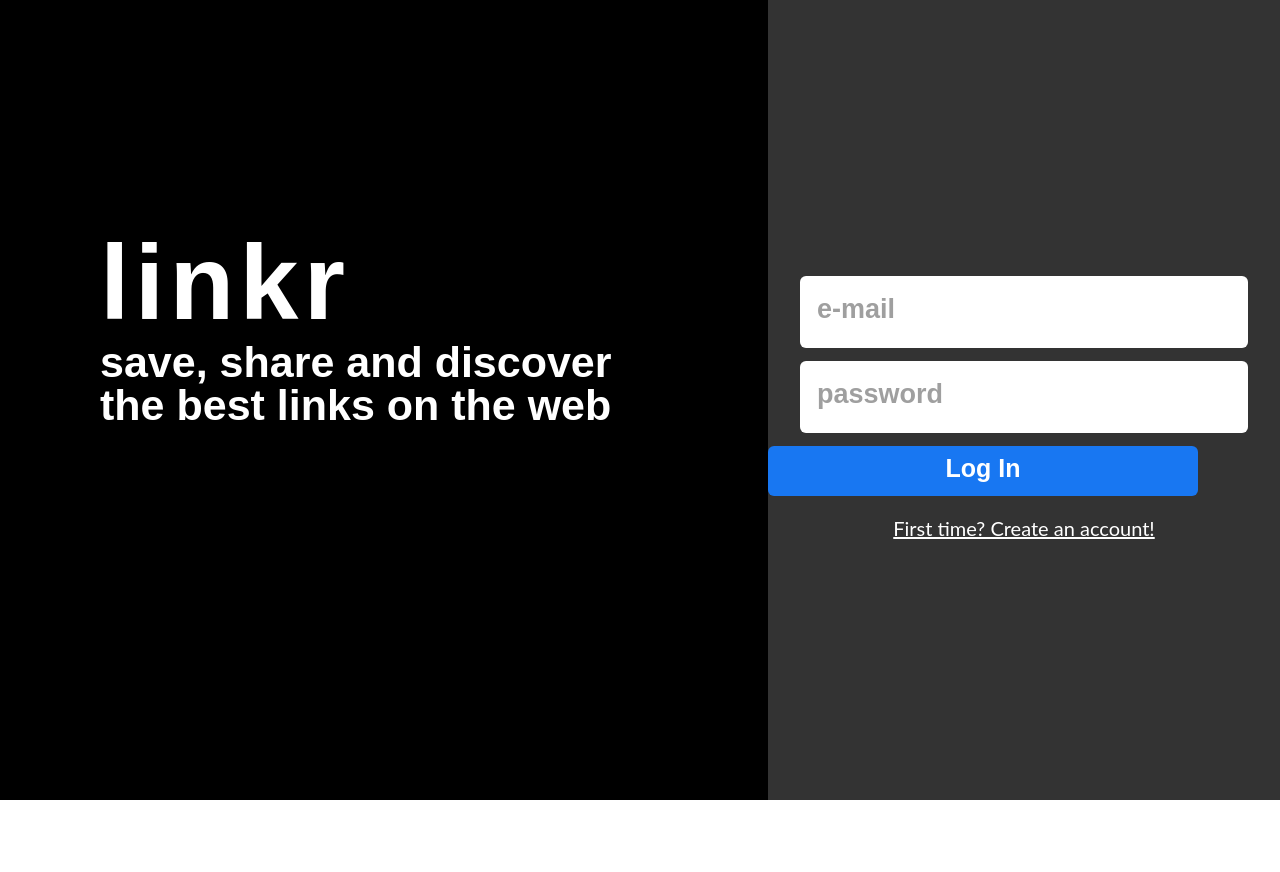
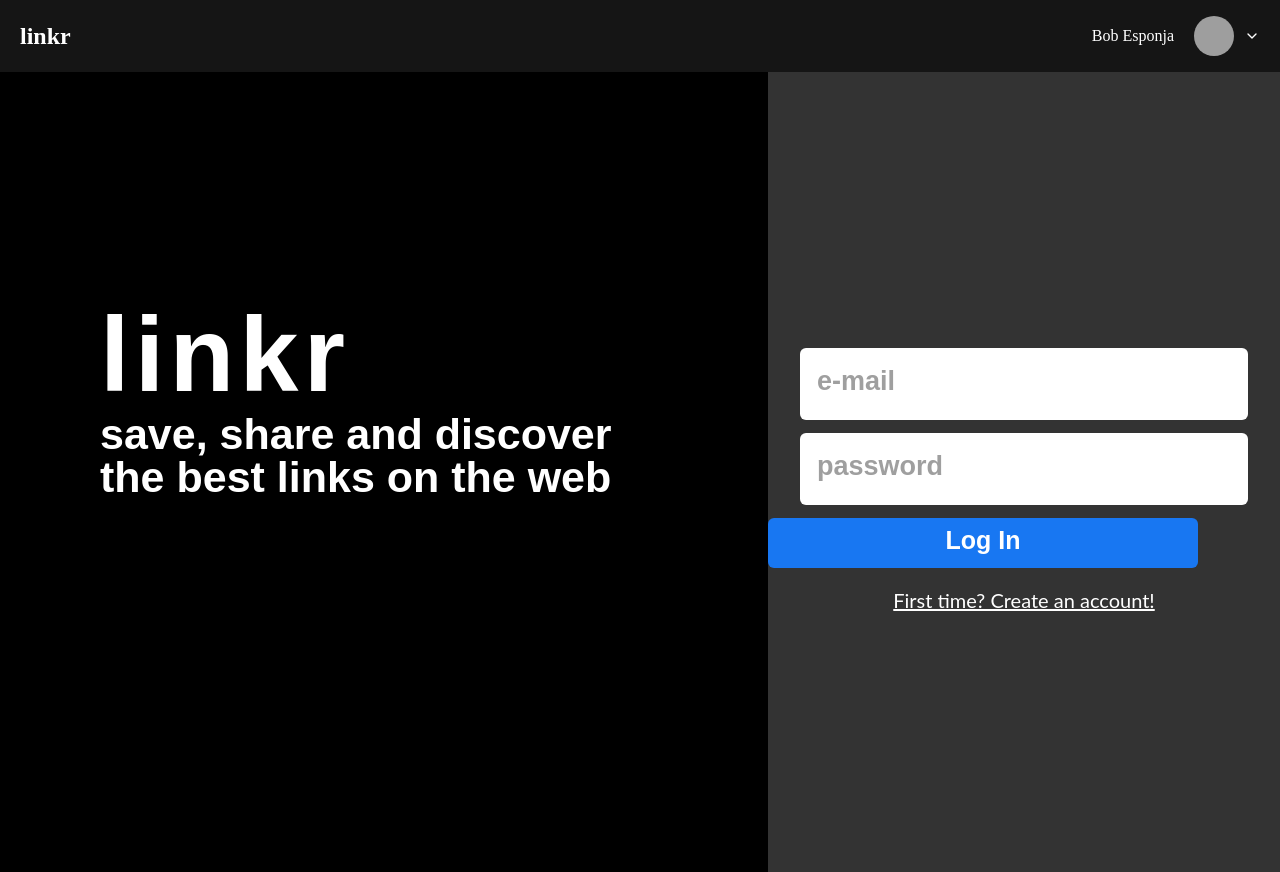
Before and after one commit to edilbertocantuaria/projeto19-linkr, a React (Create React App) app in the folder projeto19-linkr-front/: page / in a window 1280 px wide. Before the commit the page ends 800 px from the top, so only its background shows below. Built offline with nearby package versions, Linux system fonts and the light colour scheme; grey boxes are pictures that could not be loaded; a web font is replaced by a local one.

Commit message:
Feat: Adição do Header

```diff
--- a/projeto19-linkr-front/src/App.js
+++ b/projeto19-linkr-front/src/App.js
@@ -1,8 +1,7 @@
 import { BrowserRouter, Routes, Route } from "react-router-dom"
-
 import SignIn from "./pages/SignIn/SignIn.js"
-
 import styled from "styled-components"
+import Header from "./components/header/Header.js"
 
 export default function App() {
 
@@ -11,11 +10,11 @@ export default function App() {
     <PagesContainer>
 
       <BrowserRouter>
+        <Header />
+        <Routes>
+          <Route path="/" element={<SignIn />} />
 
-          <Routes>
-            <Route path="/" element={<SignIn />} />
-
-          </Routes>
+        </Routes>
 
       </BrowserRouter>
     </PagesContainer>
--- /dev/null
+++ b/projeto19-linkr-front/src/components/header/Header.js
@@ -0,0 +1,47 @@
+import React from "react";
+import styled from "styled-components";
+import { FiChevronDown } from "react-icons/fi";
+
+export default function Header() {
+    return (
+        <HeaderContainer>
+            <Logo>linkr</Logo>
+            <UserContainer>
+                <UserName>Bob Esponja</UserName>
+                <UserImage src="https://yt3.ggpht.com/a/AATXAJw_Xyu7KMjEEeLFaFgSQeQk84Bj6GQqDeLd3w=s900-c-k-c0xffffffff-no-rj-mo" alt="Foto do Usuário" />
+                <FiChevronDown />
+            </UserContainer>
+        </HeaderContainer>
+    );
+}
+
+const HeaderContainer = styled.div`
+  display: flex;
+  align-items: center;
+  height: 72px;
+  background-color: #151515;
+  padding: 0 20px;
+  color: white;
+`;
+
+const Logo = styled.h2`
+  font-size: 24px;
+  font-weight: bold;
+`;
+
+const UserContainer = styled.div`
+  display: flex;
+  align-items: center;
+  margin-left: auto;
+  gap: 10px;
+`;
+
+const UserName = styled.p`
+  margin-right: 10px;
+`;
+
+const UserImage = styled.img`
+  width: 40px;
+  height: 40px;
+  border-radius: 50%;
+`;
```
